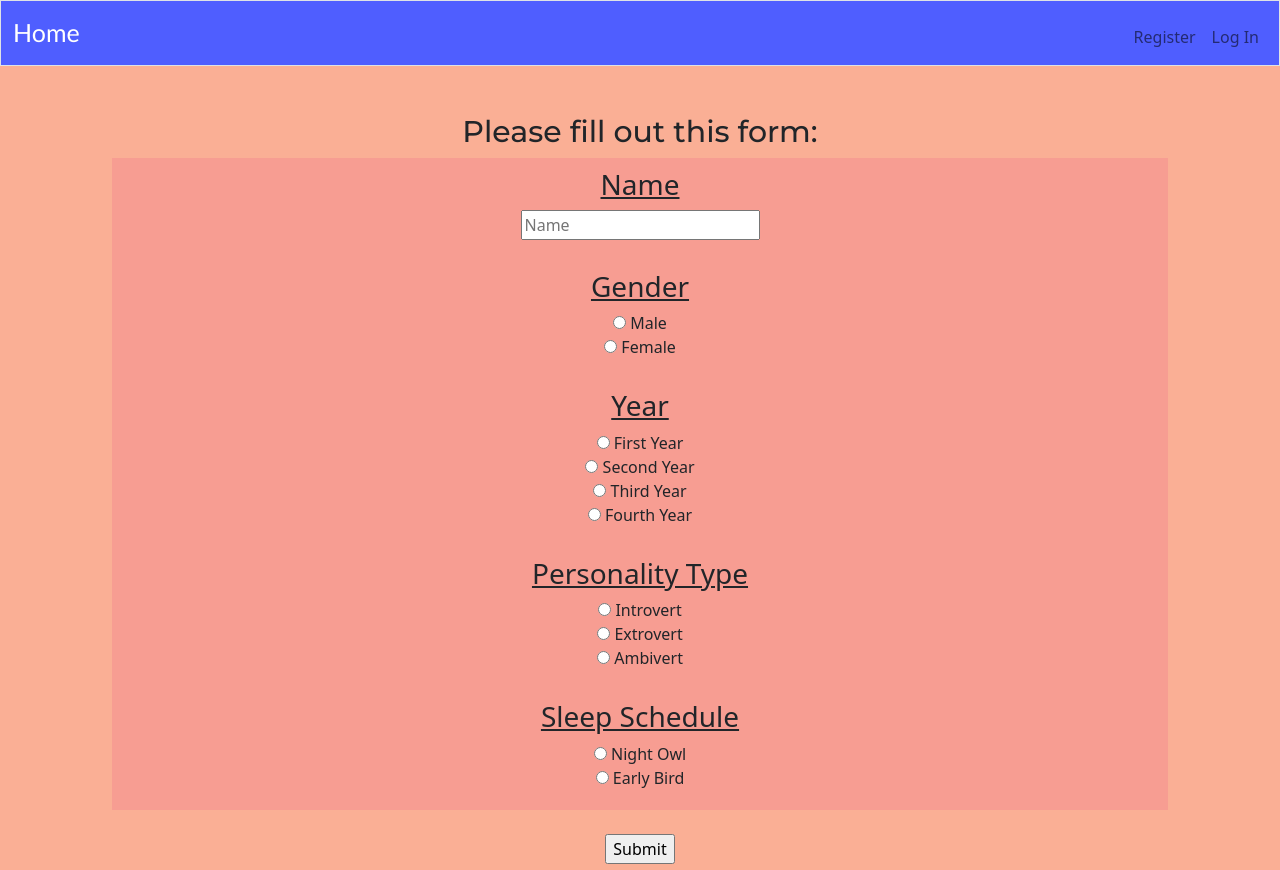
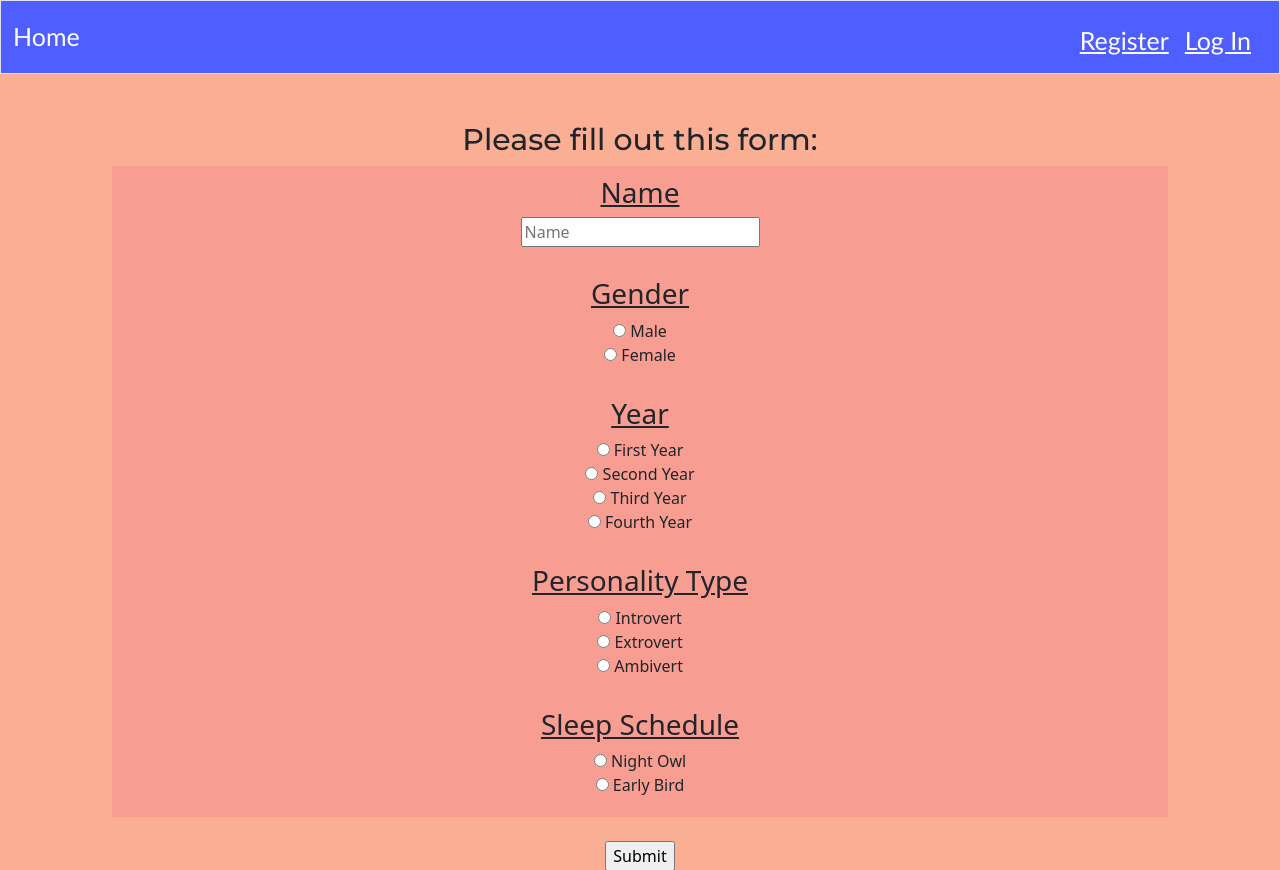
Before and after one commit to laurnguyen2/roomies, a Flask app: page /quiz in a window 1280 px wide. Shown: the top 870 px of the page. Run offline with Flask 2, Linux system fonts and the light colour scheme; some libraries are stand-ins or nearby versions.

Commit message:
white text in nav bar

```diff
--- a/static/styles.css
+++ b/static/styles.css
@@ -69,7 +69,7 @@ nav .navbar-brand
     font-size: 30px;
   }
 
-  .red{
+  .white{
     font-family: "Trebuchet MS", Helvetica, sans-serif;
     font-size: 25px;
     color: #ffffff;
@@ -78,3 +78,7 @@ nav .navbar-brand
   .bg-blue {
       background-color: #4f5eff;
   }
+
+  .white-text {
+    color: white;
+  }
--- a/templates/layout.html
+++ b/templates/layout.html
@@ -21,19 +21,19 @@
     <body>
         <nav class="bg-blue border navbar navbar-expand-md navbar-light">
             <div class="container-fluid">
-                <a class="navbar-brand" href="/index"><span class="red">Home<span></a>
+                <a class="navbar-brand" href="/index"><span class="white">Home<span></a>
                 <button aria-controls="navbar" aria-expanded="false" aria-label="Toggle navigation" class="navbar-toggler" data-bs-target="#navbar" data-bs-toggle="collapse" type="button">
                     <span class="navba r-toggler-icon"></span>
                 </button>
                 <div class="collapse navbar-collapse" id="navbar">
                     {% if session["user_id"] %}
                         <ul class="navbar-nav ms-auto mt-2">
-                            <li class="nav-item"><a class="nav-link" href="/logout">Log Out</a></li>
+                            <li class="navbar-brand"><a class="white" href="/logout">Log Out</a></li>
                         </ul>
                     {% else %}
                         <ul class="navbar-nav ms-auto mt-2">
-                            <li class`="nav-item"><a class="nav-link" href="/register">Register</a></li>
-                            <li class="nav-item"><a class="nav-link" href="/login">Log In</a></li>
+                            <li class="navbar-brand"><a class="white" href="/register">Register</a></li>
+                            <li class="navbar-brand"><a class="white" href="/login">Log In</a></li>
                         </ul>
                     {% endif %}
                 </div>
```
Also changed, not shown: 2 other files.
